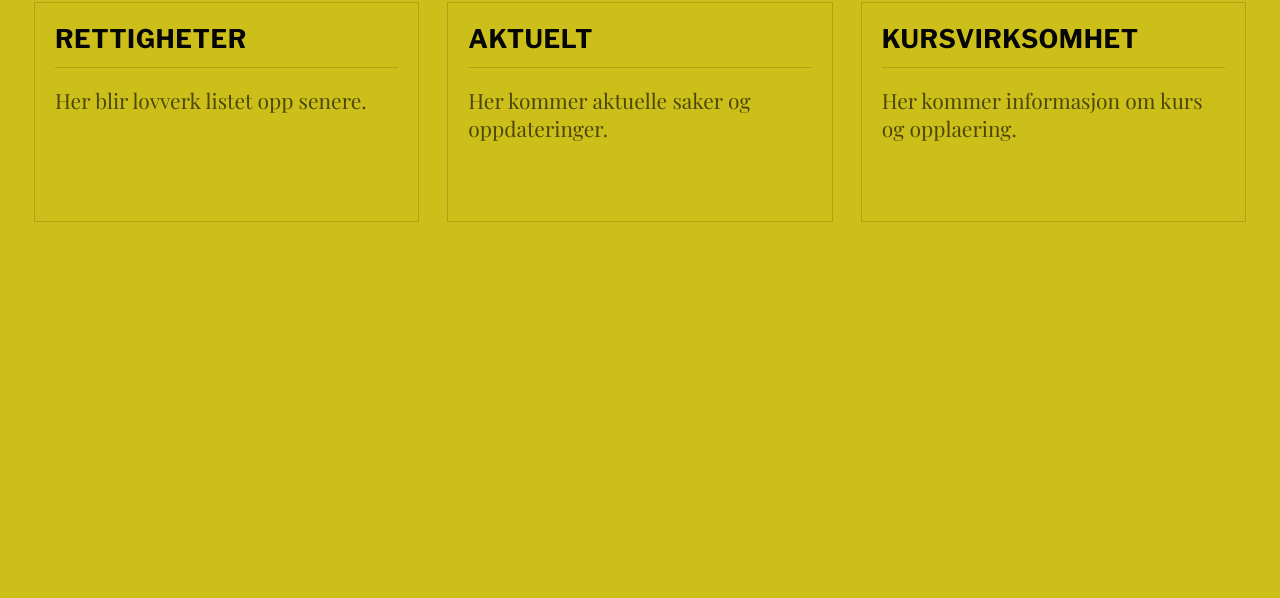
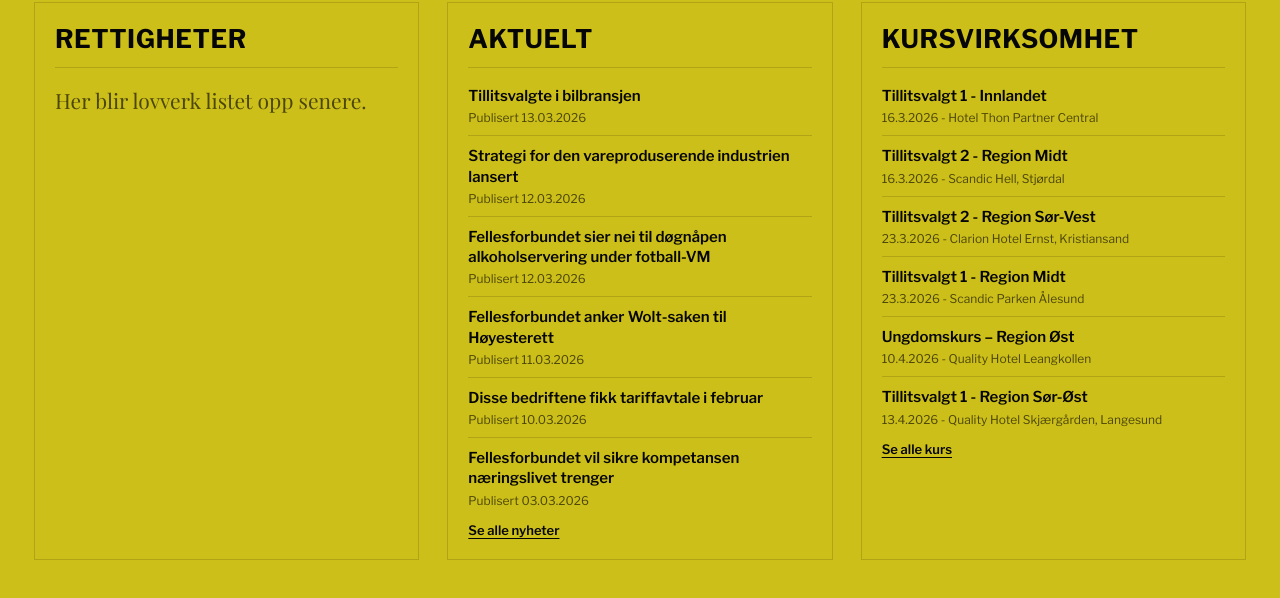
Before and after one commit to Redster999/cg-klubben, a plain HTML site: page index.html in a window 1280 px wide. Shown: the part 558-1156 px from the top of the page. Before the commit the page ends 900 px from the top, so only its background shows below. Drawn offline with nearby package versions, Linux system fonts and the light colour scheme; a web font is replaced by a local one.

Commit message:
Legg til Fellesforbundet-feeder for aktuelt og kurs

```diff
--- /dev/null
+++ b/data/events.json
@@ -0,0 +1,167 @@
+{
+  "generatedAt": "2026-03-15T14:15:04.280842+00:00",
+  "source": "https://www.fellesforbundet.no/aktuelt/kurs-og-arrangementer/",
+  "totalHits": 62,
+  "items": [
+    {
+      "title": "Tillitsvalgt 1 - Innlandet",
+      "url": "https://www.fellesforbundet.no/aktuelt/kurs-og-arrangementer/2026/tillitsvalgt1--innlandet-elverum/",
+      "startDate": "2026-03-16T00:00:00",
+      "location": "Hotel Thon Partner Central",
+      "type": "Kurs",
+      "monthSection": "Mars"
+    },
+    {
+      "title": "Tillitsvalgt 2 - Region Midt",
+      "url": "https://www.fellesforbundet.no/aktuelt/kurs-og-arrangementer/2026/tillitsvalgt-2--trondelag-more-og-romsdal-stjordal/",
+      "startDate": "2026-03-16T00:00:00",
+      "location": "Scandic Hell, Stj\u00f8rdal",
+      "type": "Kurs",
+      "monthSection": "Mars"
+    },
+    {
+      "title": "Tillitsvalgt 2 - Region S\u00f8r-Vest",
+      "url": "https://www.fellesforbundet.no/aktuelt/kurs-og-arrangementer/2026/tillitsvalgt-2-sor-vest-kristiansand-mars/",
+      "startDate": "2026-03-23T00:00:00",
+      "location": "Clarion Hotel Ernst, Kristiansand",
+      "type": "Kurs",
+      "monthSection": "Mars"
+    },
+    {
+      "title": "Tillitsvalgt 1 - Region Midt",
+      "url": "https://www.fellesforbundet.no/aktuelt/kurs-og-arrangementer/2026/tillitsvalgt-1-trondelag-more-og-romsdal-aalesund/",
+      "startDate": "2026-03-23T00:00:00",
+      "location": "Scandic Parken \u00c5lesund",
+      "type": "Kurs",
+      "monthSection": "Mars"
+    },
+    {
+      "title": "Ungdomskurs \u2013 Region \u00d8st",
+      "url": "https://www.fellesforbundet.no/aktuelt/kurs-og-arrangementer/2026/ungdomskurs--region-ost-april/",
+      "startDate": "2026-04-10T00:00:00",
+      "location": "Quality Hotel Leangkollen",
+      "type": "Kurs",
+      "monthSection": "April"
+    },
+    {
+      "title": "Tillitsvalgt 1 - Region S\u00f8r-\u00d8st",
+      "url": "https://www.fellesforbundet.no/aktuelt/kurs-og-arrangementer/2026/tillitsvalgt-1--sor-ost-langesund/",
+      "startDate": "2026-04-13T00:00:00",
+      "location": "Quality Hotel Skj\u00e6rg\u00e5rden, Langesund",
+      "type": "Kurs",
+      "monthSection": "April"
+    },
+    {
+      "title": "Tillitsvalgt 1 - Region \u00d8st",
+      "url": "https://www.fellesforbundet.no/aktuelt/kurs-og-arrangementer/2026/tillitsvalgt-1-ost-sarpsborg/",
+      "startDate": "2026-04-13T00:00:00",
+      "location": "Quality Hotell Sarpsborg",
+      "type": "Kurs",
+      "monthSection": "April"
+    },
+    {
+      "title": "Tillitsvalg 1 - Region Vest",
+      "url": "https://www.fellesforbundet.no/aktuelt/kurs-og-arrangementer/2026/tillitsvalg-1--vest-sunnfjord/",
+      "startDate": "2026-04-14T00:00:00",
+      "location": "Scandic Sunnfjord Hotell",
+      "type": "Kurs",
+      "monthSection": "April"
+    },
+    {
+      "title": "L\u00e6rlingkonferanse v\u00e5r 2026",
+      "url": "https://www.fellesforbundet.no/aktuelt/kurs-og-arrangementer/2026/larlingskonferanse-var-2026/",
+      "startDate": "2026-04-15T00:00:00",
+      "location": "S\u00f8rmarka hotell",
+      "type": "Kurs",
+      "monthSection": "April"
+    },
+    {
+      "title": "Oss under 30 \u00e5r \u2013 Region Vest",
+      "url": "https://www.fellesforbundet.no/aktuelt/kurs-og-arrangementer/2026/oss-under-30-ar--region-vest/",
+      "startDate": "2026-04-17T00:00:00",
+      "location": "Quality Hotel Flor\u00f8",
+      "type": "Kurs",
+      "monthSection": "April"
+    },
+    {
+      "title": "Tillitsvalgt 3 - Region S\u00f8r-Vest",
+      "url": "https://www.fellesforbundet.no/aktuelt/kurs-og-arrangementer/2026/tillitsvalgt-3--agder/",
+      "startDate": "2026-04-20T00:00:00",
+      "location": "Clarion Hotel Energy",
+      "type": "Kurs",
+      "monthSection": "April"
+    },
+    {
+      "title": "Havbruk region vest",
+      "url": "https://www.fellesforbundet.no/aktuelt/kurs-og-arrangementer/2026/havbruk-region-vest/",
+      "startDate": "2026-04-23T00:00:00",
+      "location": "Scandic Flesland Airport",
+      "type": "Kurs",
+      "monthSection": "April"
+    },
+    {
+      "title": "Tillitsvalg 2 - Region Vest",
+      "url": "https://www.fellesforbundet.no/aktuelt/kurs-og-arrangementer/2026/tillitsvalg-2---vest-flesland/",
+      "startDate": "2026-04-24T00:00:00",
+      "location": "Scandic Flesland Airport",
+      "type": "Kurs",
+      "monthSection": "April"
+    },
+    {
+      "title": "Tillitsvalgt 2 - Region S\u00f8r-\u00d8st",
+      "url": "https://www.fellesforbundet.no/aktuelt/kurs-og-arrangementer/2026/arkiv-2026/tillitsvalgt-2-sor-ost-tyrifjord/",
+      "startDate": "2026-04-27T00:00:00",
+      "location": "Tyrifjord Hotell Kurs og Konferansesenter",
+      "type": "Kurs",
+      "monthSection": "April"
+    },
+    {
+      "title": "Tillitsvalgt 2 - Region \u00d8st",
+      "url": "https://www.fellesforbundet.no/aktuelt/kurs-og-arrangementer/2026/tillitsvalgt-2-ost-lillestrom/",
+      "startDate": "2026-05-04T00:00:00",
+      "location": "Folkets Hus Lillestr\u00f8m",
+      "type": "Kurs",
+      "monthSection": "Mai"
+    },
+    {
+      "title": "Tillitsvalgt 1 - Region S\u00f8r-Vest",
+      "url": "https://www.fellesforbundet.no/aktuelt/kurs-og-arrangementer/2026/tillitsvalgt-1-sor-vest-haugesund/",
+      "startDate": "2026-05-04T00:00:00",
+      "location": "Haugesund",
+      "type": "Kurs",
+      "monthSection": "Mai"
+    },
+    {
+      "title": "Offshore konferanse",
+      "url": "https://www.fellesforbundet.no/aktuelt/kurs-og-arrangementer/2026/offshore-konferanse/",
+      "startDate": "2026-05-05T00:00:00",
+      "location": "Quality Airport Hotel Gardermoen",
+      "type": "Kurs",
+      "monthSection": "Mai"
+    },
+    {
+      "title": "Industrioverenskomsten - Region Vest",
+      "url": "https://www.fellesforbundet.no/aktuelt/kurs-og-arrangementer/2026/industrioverenskomsten-region-vest/",
+      "startDate": "2026-05-06T00:00:00",
+      "location": "Quality hotell Edvard Grieg",
+      "type": "Kurs",
+      "monthSection": "Mai"
+    },
+    {
+      "title": "Kvinnenettverket i Telemark - S\u00f8r-\u00d8st",
+      "url": "https://www.fellesforbundet.no/aktuelt/kurs-og-arrangementer/2026/kvinnenettverket-i-telemark---sor-ost/",
+      "startDate": "2026-05-08T00:00:00",
+      "location": "Krager\u00f8 Resort",
+      "type": "Kurs",
+      "monthSection": "Mai"
+    },
+    {
+      "title": "Tillitsvalg 1 - Region Vest",
+      "url": "https://www.fellesforbundet.no/aktuelt/kurs-og-arrangementer/2026/tillitsvalg-1--vest-flesland/",
+      "startDate": "2026-05-08T00:00:00",
+      "location": "Scandic Flesland Airport",
+      "type": "Kurs",
+      "monthSection": "Mai"
+    }
+  ]
+}
--- /dev/null
+++ b/data/news.json
@@ -0,0 +1,127 @@
+{
+  "generatedAt": "2026-03-15T14:15:04.280488+00:00",
+  "source": "https://www.fellesforbundet.no/aktuelt/nyheter/",
+  "totalHits": 1367,
+  "items": [
+    {
+      "title": "Tillitsvalgte i bilbransjen",
+      "url": "https://www.fellesforbundet.no/aktuelt/nyheter/2026/tillitsvalgte-i-bilbransjen/",
+      "published": "13.03.2026",
+      "summary": "20 tillitsvalgte i bilbransjen i Stavanger-regionen m\u00f8ttes for \u00e5 forberede seg til l\u00f8nnsoppgj\u00f8ret. "
+    },
+    {
+      "title": "Strategi for den vareproduserende industrien lansert",
+      "url": "https://www.fellesforbundet.no/aktuelt/nyheter/2026/strategi-for-vareproduserende-industri/",
+      "published": "12.03.2026",
+      "summary": "Fellesforbundet, Norsk Industri og Styrke har p\u00e5 oppdrag fra regjeringen utarbeidet en strategi for \u00e5 styrke den vareproduserende industrien. Onsdag denne uken ble strategien overrakt n\u00e6ringsminister Cecilie Myrseth."
+    },
+    {
+      "title": "Fellesforbundet sier nei til d\u00f8gn\u00e5pen alkoholservering under fotball-VM",
+      "url": "https://www.fellesforbundet.no/aktuelt/nyheter/2026/fellesforbundet-sier-nei-til-dognapen-alkoholservering-under-fotball-vm/",
+      "published": "12.03.2026",
+      "summary": "Regjeringens forslag om \u00e5 \u00e5pne for alkoholservering gjennom hele natta under fotball-VM m\u00f8ter sterk motstand fra Fellesforbundet\u00a0som organiserer de ansatte i serveringsbransjen."
+    },
+    {
+      "title": "Fellesforbundet anker Wolt-saken til H\u00f8yesterett",
+      "url": "https://www.fellesforbundet.no/aktuelt/nyheter/2026/fellesforbundet-anker-wolt-saken-til-hoyesterett/",
+      "published": "11.03.2026",
+      "summary": "Lagmannsretten avviste i vinter at Wolt-budene organisert i Fellesforbundet er \u00e5 anse som arbeidstakere. N\u00e5 anker Fellesforbundet saken til H\u00f8yesterett."
+    },
+    {
+      "title": "Disse bedriftene fikk tariffavtale i februar",
+      "url": "https://www.fellesforbundet.no/aktuelt/nyheter/2026/disse-bedriftene-fikk-tariffavtale-i-februar/",
+      "published": "10.03.2026",
+      "summary": "I l\u00f8pet av februar fikk hele 19 nye bedrifter tariffavtale med Fellesforbundet. Se oversikten over de nye tariffbedriftene her."
+    },
+    {
+      "title": "Fellesforbundet vil sikre kompetansen n\u00e6ringslivet trenger",
+      "url": "https://www.fellesforbundet.no/aktuelt/nyheter/2026/fellesforbundet-vil-sikre-kompetansen-norsk-arbeidsliv-trenger/",
+      "published": "03.03.2026",
+      "summary": "NHOs kompetansebarometer for 2025 sl\u00e5r fast at 6 av 10 norske bedrifter har et udekket kompetansebehov og at ettersp\u00f8rselen etter kvalifiserte fagarbeidere er s\u00e6rlig h\u00f8y innen teknologi- og industrifag, elektro, samt bygg og anlegg."
+    },
+    {
+      "title": "Tap mot Wolt i Lagmannsretten",
+      "url": "https://www.fellesforbundet.no/aktuelt/nyheter/2026/tap-mot-wolt-i-lagmannsretten/",
+      "published": "24.02.2026",
+      "summary": "Sykkelbudene i Wolt, organisert i Fellesforbundet, tapte i Lagmannsretten etter \u00e5 ha vunnet i Tingretten."
+    },
+    {
+      "title": "Fellesforbundet leder \u00e5rets l\u00f8nnsoppgj\u00f8r",
+      "url": "https://www.fellesforbundet.no/aktuelt/nyheter/2026/fellesforbundet-leder-arets-lonnsoppgjor/",
+      "published": "17.02.2026",
+      "summary": "LOs representantskap vedtok i dag at \u00e5rets l\u00f8nnsoppgj\u00f8r skal gjennomf\u00f8res forbundsvist. Det betyr at Fellesforbundet, med frontfaget, g\u00e5r f\u00f8rst i forhandlingene og legger rammen for resten av oppgj\u00f8rene."
+    },
+    {
+      "title": "TBU: \u2013 Rom for reall\u00f8nnsvekst i 2026",
+      "url": "https://www.fellesforbundet.no/aktuelt/nyheter/2026/tbu--rom-for-reallonnsvekst-i-2026/",
+      "published": "13.02.2026",
+      "summary": "Tallgrunnlaget f\u00f8r l\u00f8nnsoppgj\u00f8ret viser at industrien g\u00e5r godt og at det er rom for reall\u00f8nnsvekst i 2026."
+    },
+    {
+      "title": "Bransjekonferansen industri: Mange tusen arbeidsplasser st\u00e5r p\u00e5 spill \u2013 stortingsflertallet m\u00e5 snu",
+      "url": "https://www.fellesforbundet.no/aktuelt/nyheter/2026/bransjekonferansen-industri-mange-tusen-arbeidsplasser-star-pa-spill--stortingsflertallet-ma-snu/",
+      "published": "05.02.2026",
+      "summary": "Rundt 110 industritillitsvalgte fra hele landet var tirsdag og onsdag samlet til bransjekonferanse industri for \u00e5 diskutere tarifforhandlinger og n\u00e6ringspolitikk."
+    },
+    {
+      "title": "Melk\u00f8ya: SV tar ansvar",
+      "url": "https://www.fellesforbundet.no/aktuelt/nyheter/2026/melkoya-sv-tar-ansvar/",
+      "published": "04.02.2026",
+      "summary": "SV avklarte onsdag ettermiddag at de ikke vil stemme for R\u00f8dts forslag om \u00e5 ta fra Melk\u00f8ya krafta de trenger for \u00e5 bli et industriprosjekt for framtida."
+    },
+    {
+      "title": "Et opprop fra fagbevegelsen og n\u00e6ringslivet",
+      "url": "https://www.fellesforbundet.no/aktuelt/nyheter/2026/et-opprop-fra-fagbevegelsen-og-naringslivet/",
+      "published": "04.02.2026",
+      "summary": "Forutsigbarhet for n\u00e6ringslivet er avgj\u00f8rende for investeringer, arbeidsplasser og konkurransekraft."
+    },
+    {
+      "title": "Fellesforbundet krever \u00f8kt kj\u00f8pekraft og forskuttering av sykepenger i \u00e5rets l\u00f8nnsoppgj\u00f8r",
+      "url": "https://www.fellesforbundet.no/aktuelt/nyheter/2026/fellesforbundet-krever-okt-kjopekraft-og-forskuttering-av-sykepenger-i-arets-lonnsoppgjor/",
+      "published": "29.01.2026",
+      "summary": "\u00c5rets l\u00f8nnsoppgj\u00f8r er rett rundt hj\u00f8rnet og forbundsstyret i Fellesforbundet har denne uken vedtatt en tydelig kravliste."
+    },
+    {
+      "title": "LO og spekter enige om ny hovedavtale",
+      "url": "https://www.fellesforbundet.no/aktuelt/nyheter/2026/lo-og-spekter-enige-om-ny-hovedavtale/",
+      "published": "29.01.2026",
+      "summary": "Beredskap og tillitsvalgtes vilk\u00e5r for \u00e5 utf\u00f8re sitt verv var viktige tema da LO og Spekter ble enige om ny hovedavtale i fire nye \u00e5r. "
+    },
+    {
+      "title": "Stian Sagvold med appell til aksjonistene ved MAN Truck & Bus i Tr\u00f8ndelag",
+      "url": "https://www.fellesforbundet.no/aktuelt/nyheter/2026/stian-sagvold-med-appell-til-aksjonen-ved-man/",
+      "published": "27.01.2026",
+      "summary": "Nestleder i Fellesforbundet, Stian Sagvold holdt mandag en appell til medlemmene i MAN Truck & Bus i Tr\u00f8ndelag som dagser i protest mot manglende lokale l\u00f8nnsforhandlinger."
+    },
+    {
+      "title": "Enighet om nye hovedavtaler med NHO og Virke",
+      "url": "https://www.fellesforbundet.no/aktuelt/nyheter/2026/enighet-om-nye-hovedavtaler-med-nho-og-virke/",
+      "published": "09.01.2026",
+      "summary": "LO er blitt enige med b\u00e5de NHO og Virke om nye hovedavtaler. Disse gjelder fra 1. januar 2026 til 31. desember 2029. "
+    },
+    {
+      "title": "Fantastisk gode nyheter for norske arbeidsplasser",
+      "url": "https://www.fellesforbundet.no/aktuelt/nyheter/2026/fantastisk-gode-nyheter-for-norske-arbeidsplasser/",
+      "published": "08.01.2026",
+      "summary": "Equinor tildelte torsdag rammeavtaler for 100 milliarder kroner til leverand\u00f8rindustrien. \u2013 Dette sikrer tusenvis av arbeidsplasser langs hele kysten, jubler Fellesforbundets leder Christian Justnes."
+    },
+    {
+      "title": "Disse bedriftene fikk tariffavtale i desember",
+      "url": "https://www.fellesforbundet.no/aktuelt/nyheter/2026/disse-bedriftene-fikk-tariffavtale-i-desember/",
+      "published": "05.01.2026",
+      "summary": "I l\u00f8pet av desember fikk hele 20 nye bedrifter tariffavtale med Fellesforbundet. Se oversikten over de nye tariffbedriftene her."
+    },
+    {
+      "title": "Forn\u00f8yde med at retten legger v\u00e5rt syn til grunn",
+      "url": "https://www.fellesforbundet.no/aktuelt/nyheter/2025/fornoyde-med-at-retten-legger-vart-syn-til-grunn/",
+      "published": "23.12.2025",
+      "summary": "S\u00f8ksm\u00e5let mot Fellesforbundet i Oslo tingrett vant ikke fram."
+    },
+    {
+      "title": "\u2013 Vi trenger flere kvinner i byggen\u00e6ringen",
+      "url": "https://www.fellesforbundet.no/aktuelt/nyheter/2025/-vi-trenger-flere-kvinner-i-byggenaringen/",
+      "published": "18.12.2025",
+      "summary": "Fellesforbundet og NHO Byggen\u00e6ringen lanserer et prosjekt for \u00e5 styrke rekrutteringen av kvinnelige h\u00e5ndverkere i byggen\u00e6ringen. "
+    }
+  ]
+}
--- /dev/null
+++ b/feed.js
@@ -0,0 +1,141 @@
+const NEWS_LIST_ID = "aktuelt-list";
+const COURSES_LIST_ID = "kurs-list";
+const NEWS_JSON_PATH = "data/news.json";
+const COURSES_JSON_PATH = "data/events.json";
+const MAX_NEWS_ITEMS = 6;
+const MAX_COURSE_ITEMS = 6;
+
+function createStatusItem(message) {
+  const li = document.createElement("li");
+  li.className = "feed-status";
+  li.textContent = message;
+  return li;
+}
+
+function formatNewsDate(dateString) {
+  if (!dateString) {
+    return "";
+  }
+
+  const parts = dateString.split(".");
+  if (parts.length !== 3) {
+    return dateString;
+  }
+
+  return `${parts[0]}.${parts[1]}.${parts[2]}`;
+}
+
+function formatEventDate(dateString) {
+  if (!dateString) {
+    return "";
+  }
+
+  const date = new Date(dateString);
+  if (Number.isNaN(date.getTime())) {
+    return dateString;
+  }
+
+  return date.toLocaleDateString("nb-NO");
+}
+
+function setListItems(listElement, items) {
+  listElement.textContent = "";
+  items.forEach((item) => {
+    listElement.appendChild(item);
+  });
+}
+
+function createFeedItem({ title, url, meta }) {
+  const li = document.createElement("li");
+  const link = document.createElement("a");
+  const metaText = document.createElement("span");
+
+  link.className = "feed-link";
+  link.href = url;
+  link.target = "_blank";
+  link.rel = "noopener noreferrer";
+  link.textContent = title;
+
+  metaText.className = "feed-item-meta";
+  metaText.textContent = meta;
+
+  li.appendChild(link);
+  li.appendChild(metaText);
+  return li;
+}
+
+function renderNews(listElement, payload) {
+  const items = (payload && payload.items ? payload.items : []).slice(0, MAX_NEWS_ITEMS);
+
+  if (!items.length) {
+    setListItems(listElement, [createStatusItem("Ingen nyheter tilgjengelig akkurat na.")]);
+    return;
+  }
+
+  const rendered = items.map((item) => {
+    const published = formatNewsDate(item.published);
+    return createFeedItem({
+      title: item.title,
+      url: item.url,
+      meta: published ? `Publisert ${published}` : "Publisert nylig",
+    });
+  });
+
+  setListItems(listElement, rendered);
+}
+
+function renderCourses(listElement, payload) {
+  const items = (payload && payload.items ? payload.items : []).slice(0, MAX_COURSE_ITEMS);
+
+  if (!items.length) {
+    setListItems(listElement, [createStatusItem("Ingen kurs tilgjengelig akkurat na.")]);
+    return;
+  }
+
+  const rendered = items.map((item) => {
+    const dateLabel = formatEventDate(item.startDate);
+    const parts = [dateLabel, item.location].filter(Boolean);
+
+    return createFeedItem({
+      title: item.title,
+      url: item.url,
+      meta: parts.join(" - "),
+    });
+  });
+
+  setListItems(listElement, rendered);
+}
+
+async function loadJson(path) {
+  const response = await fetch(path, { cache: "no-store" });
+  if (!response.ok) {
+    throw new Error(`Kunne ikke hente ${path} (${response.status})`);
+  }
+
+  return response.json();
+}
+
+async function initFeeds() {
+  const newsList = document.getElementById(NEWS_LIST_ID);
+  const courseList = document.getElementById(COURSES_LIST_ID);
+
+  if (!newsList || !courseList) {
+    return;
+  }
+
+  try {
+    const [newsPayload, coursePayload] = await Promise.all([
+      loadJson(NEWS_JSON_PATH),
+      loadJson(COURSES_JSON_PATH),
+    ]);
+
+    renderNews(newsList, newsPayload);
+    renderCourses(courseList, coursePayload);
+  } catch (error) {
+    console.error(error);
+    setListItems(newsList, [createStatusItem("Kunne ikke laste nyheter na.")]);
+    setListItems(courseList, [createStatusItem("Kunne ikke laste kurs na.")]);
+  }
+}
+
+document.addEventListener("DOMContentLoaded", initFeeds);
--- a/index.html
+++ b/index.html
@@ -11,6 +11,7 @@
       rel="stylesheet"
     />
     <link rel="stylesheet" href="styles.css" />
+    <script src="feed.js" defer></script>
   </head>
   <body>
     <header class="site-header">
@@ -53,11 +54,29 @@
         </article>
         <article class="welcome-card">
           <h3>Aktuelt</h3>
-          <p>Her kommer aktuelle saker og oppdateringer.</p>
+          <ul class="feed-list" id="aktuelt-list">
+            <li class="feed-status">Henter nyheter...</li>
+          </ul>
+          <a
+            class="feed-all-link"
+            href="https://www.fellesforbundet.no/aktuelt/nyheter/"
+            target="_blank"
+            rel="noopener noreferrer"
+            >Se alle nyheter</a
+          >
         </article>
         <article class="welcome-card">
           <h3>Kursvirksomhet</h3>
-          <p>Her kommer informasjon om kurs og opplaering.</p>
+          <ul class="feed-list" id="kurs-list">
+            <li class="feed-status">Henter kurs...</li>
+          </ul>
+          <a
+            class="feed-all-link"
+            href="https://www.fellesforbundet.no/aktuelt/kurs-og-arrangementer/"
+            target="_blank"
+            rel="noopener noreferrer"
+            >Se alle kurs</a
+          >
         </article>
       </section>
     </main>
--- a/styles.css
+++ b/styles.css
@@ -160,6 +160,68 @@ body {
   margin: 0;
 }
 
+.feed-list {
+  list-style: none;
+  margin: 0;
+  padding: 0;
+}
+
+.feed-list li {
+  border-bottom: 1px solid var(--line);
+  margin: 0;
+  padding: 0 0 10px;
+}
+
+.feed-list li:not(:first-child) {
+  margin-top: 10px;
+}
+
+.feed-list li:last-child {
+  border-bottom: 0;
+  padding-bottom: 0;
+}
+
+.feed-link {
+  color: inherit;
+  display: block;
+  font-family: "Libre Franklin", Arial, sans-serif;
+  font-size: clamp(15px, 1.1vw, 20px);
+  font-weight: 600;
+  line-height: 1.35;
+  text-decoration: none;
+}
+
+.feed-link:hover,
+.feed-link:focus-visible {
+  text-decoration: underline;
+  text-underline-offset: 3px;
+}
+
+.feed-item-meta {
+  color: var(--muted);
+  display: block;
+  font-family: "Libre Franklin", Arial, sans-serif;
+  font-size: clamp(12px, 0.9vw, 14px);
+  margin-top: 4px;
+}
+
+.feed-status {
+  color: var(--muted);
+  font-family: "Libre Franklin", Arial, sans-serif;
+  font-size: clamp(14px, 1vw, 18px);
+}
+
+.feed-all-link {
+  color: inherit;
+  display: inline-block;
+  font-family: "Libre Franklin", Arial, sans-serif;
+  font-size: clamp(13px, 0.95vw, 16px);
+  font-weight: 600;
+  margin-top: 14px;
+  text-decoration: underline;
+  text-underline-offset: 3px;
+}
+
 .entry-layout {
   display: grid;
   gap: 40px;
@@ -281,6 +343,15 @@ body {
     font-size: 22px;
   }
 
+  .feed-link {
+    font-size: 17px;
+  }
+
+  .feed-item-meta,
+  .feed-all-link {
+    font-size: 14px;
+  }
+
   .entry-layout {
     gap: 24px;
     grid-template-columns: 1fr;
```
Also changed, not shown: .github/workflows/update-fellesforbundet-feeds.yml (added), 1 other file.
